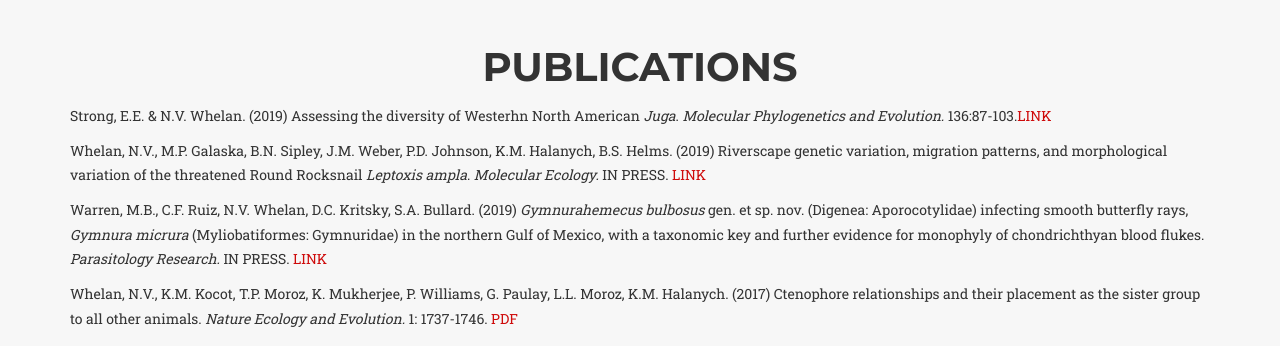
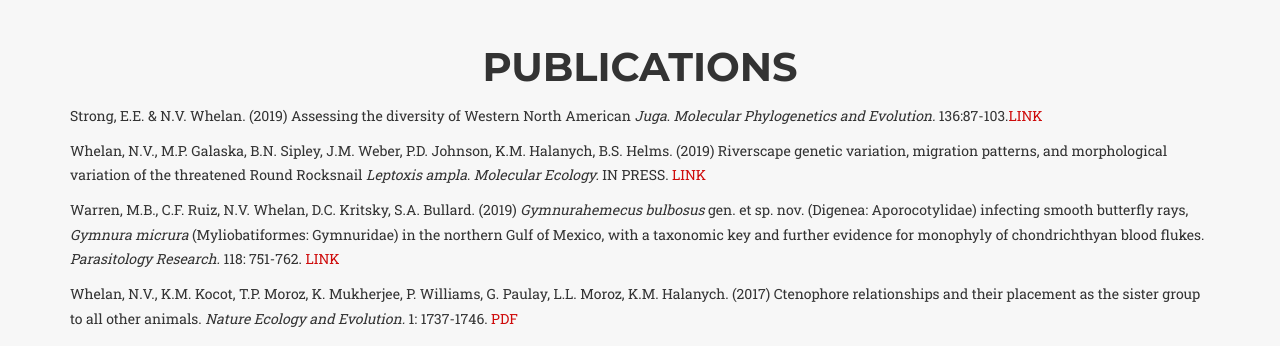
Before and after one commit to NathanWhelan/nathanwhelan.github.io, a Jekyll site: the page built from index.html, in a window 1280 px wide and 900 px high, scrolled down 2879 px. Shown: the part 154-500 px from the top of the window. Built offline with Jekyll 4.4.1, drawn with Linux system fonts in a browser that asks for light colours; some web fonts are replaced.

Commit message:
Minor Update. Needs more....

```diff
--- a/_includes/publications.html
+++ b/_includes/publications.html
@@ -8,14 +8,15 @@
             </div>
 
 <div class="box"><div class="box-title"></div><div class="box-body">
-	<p> Strong, E.E. & N.V. Whelan. (2019) Assessing the diversity of Westerhn North American <i>Juga</i>. <i>Molecular Phylogenetics and Evolution.</i> 136:87-103.<a href="https://authors.elsevier.com/a/1Yu0v3m3nMuJ~D">LINK</a></p>
+	<p> Strong, E.E. & N.V. Whelan. (2019) Assessing the diversity of Western North American <i>Juga</i>. <i>Molecular Phylogenetics and Evolution.</i> 136:87-103.<a href="https://authors.elsevier.com/a/1Yu0v3m3nMuJ~D">LINK</a></p>
 </div><div class="box-footer"> </div></div>
+
 <div class="box"><div class="box-title"></div><div class="box-body">
 	<p> Whelan, N.V., M.P. Galaska, B.N. Sipley, J.M. Weber, P.D. Johnson, K.M. Halanych, B.S. Helms. (2019) Riverscape genetic variation, migration patterns, and morphological variation of the threatened Round Rocksnail <i>Leptoxis ampla</i>. <i>Molecular Ecology.</i> IN PRESS. <a href="https://rdcu.be/bwEbJ">LINK</a></p>
 </div><div class="box-footer"> </div></div>
 
 <div class="box"><div class="box-title"></div><div class="box-body">
-	<p> Warren, M.B., C.F. Ruiz, N.V. Whelan, D.C. Kritsky, S.A. Bullard. (2019) <i>Gymnurahemecus bulbosus</i> gen. et sp. nov. (Digenea: Aporocotylidae) infecting smooth butterfly rays, <i>Gymnura micrura</i> (Myliobatiformes: Gymnuridae) in the northern Gulf of Mexico, with a taxonomic key and further evidence for monophyly of chondrichthyan blood flukes. <i>Parasitology Research.</i> IN PRESS. <a href="https://doi.org/10.1007/s00436-018-06202-9">LINK</a></p>
+	<p> Warren, M.B., C.F. Ruiz, N.V. Whelan, D.C. Kritsky, S.A. Bullard. (2019) <i>Gymnurahemecus bulbosus</i> gen. et sp. nov. (Digenea: Aporocotylidae) infecting smooth butterfly rays, <i>Gymnura micrura</i> (Myliobatiformes: Gymnuridae) in the northern Gulf of Mexico, with a taxonomic key and further evidence for monophyly of chondrichthyan blood flukes. <i>Parasitology Research.</i> 118: 751-762. <a href="https://doi.org/10.1007/s00436-018-06202-9">LINK</a></p>
 </div><div class="box-footer"> </div></div>
 
 <div class="box"><div class="box-title"></div><div class="box-body">
```
